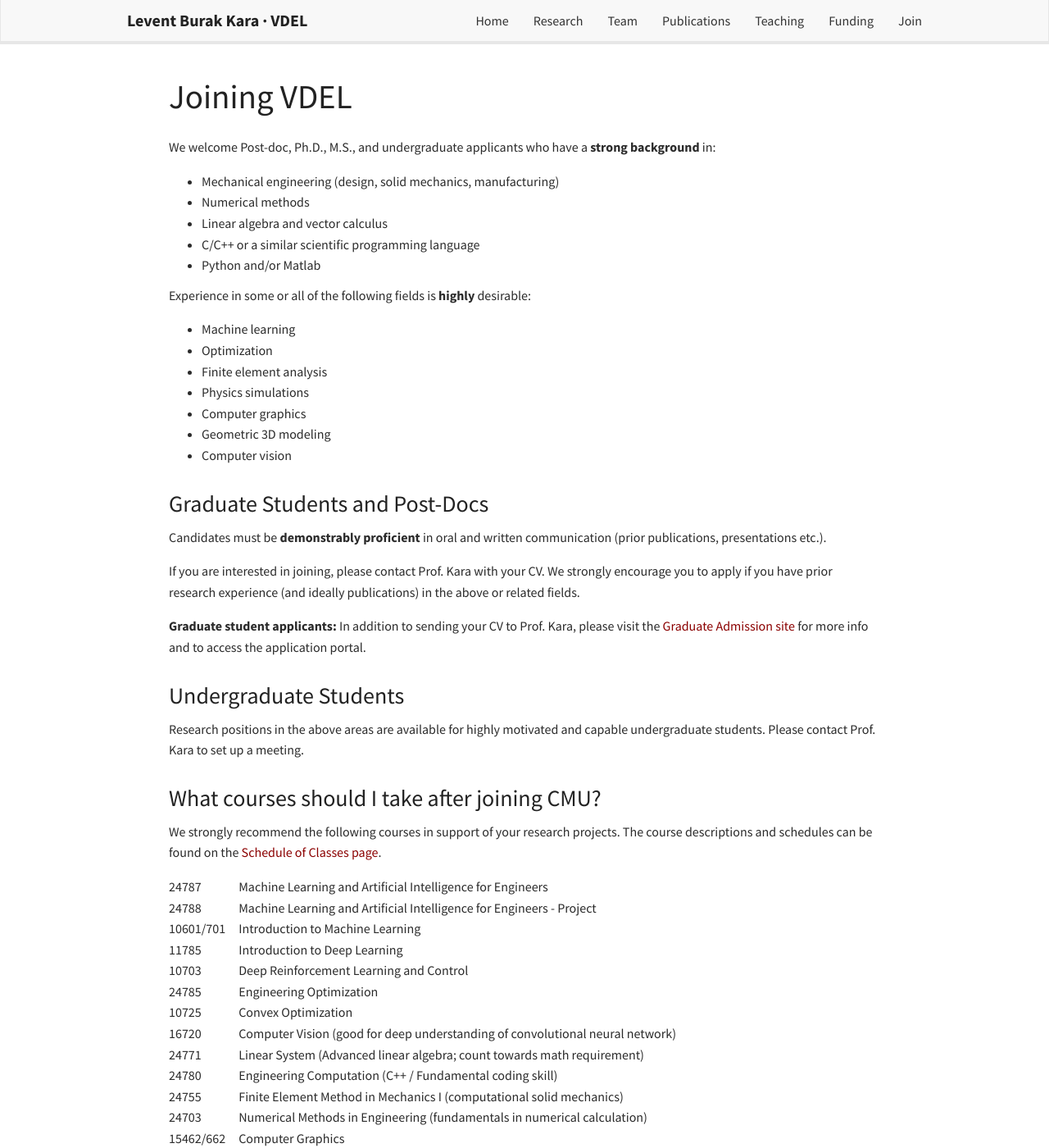
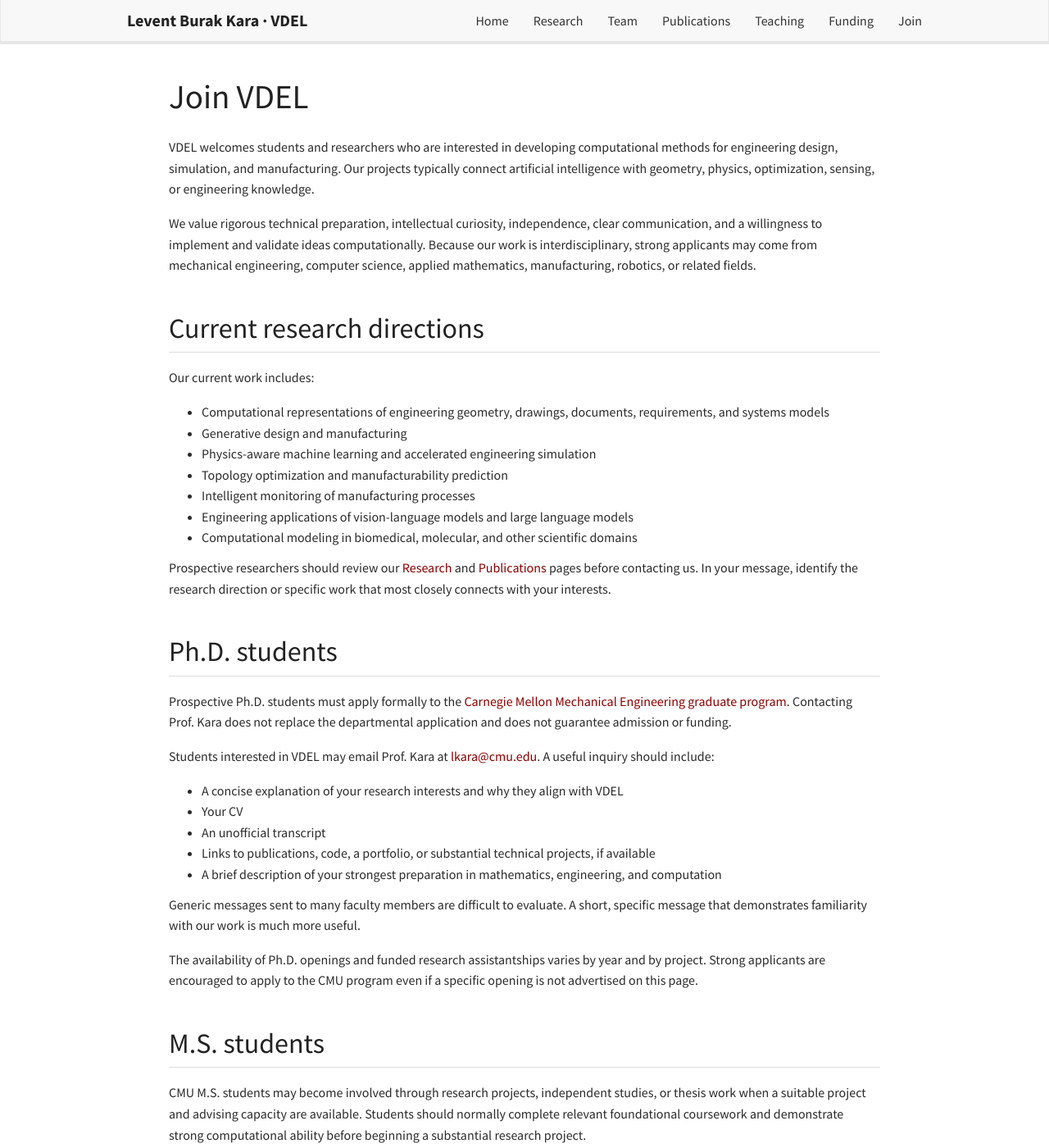
Before and after one commit to levburkara/levburkara.github.io, a Jekyll site: the page built from _pages/join.md, in a window 1280 px wide and 1400 px high. Shown: the whole window at 82% size. Built offline with Jekyll 4.4.1, drawn with Linux system fonts in a browser that asks for light colours; nearby versions of some CDN libraries; some of the changed text lies outside the part shown.

Commit message:
Add files via upload

```diff
--- a/_pages/join.md
+++ b/_pages/join.md
@@ -1,64 +1,114 @@
 ---
-title: "Visual Design and Engineering Lab - Join"
+title: "Join VDEL | Visual Design and Engineering Lab"
 layout: textlay
-excerpt: "Join"
+excerpt: "Information for prospective Ph.D., M.S., and undergraduate researchers interested in joining VDEL at Carnegie Mellon University."
 sitemap: true
 permalink: /join/
 ---
 
-# Joining VDEL
+# Join VDEL
 
-We welcome Post-doc, Ph.D., M.S., and undergraduate applicants who have a **strong background** in:
+VDEL welcomes students and researchers who are interested in developing computational methods for engineering design, simulation, and manufacturing. Our projects typically connect artificial intelligence with geometry, physics, optimization, sensing, or engineering knowledge.
 
-* Mechanical engineering (design, solid mechanics, manufacturing)
-* Numerical methods
-* Linear algebra and vector calculus
-* C/C++ or a similar scientific programming language
-* Python and/or Matlab
+We value rigorous technical preparation, intellectual curiosity, independence, clear communication, and a willingness to implement and validate ideas computationally. Because our work is interdisciplinary, strong applicants may come from mechanical engineering, computer science, applied mathematics, manufacturing, robotics, or related fields.
 
+## Current research directions
 
-Experience in some or all of the following fields is **highly** desirable:
+Our current work includes:
 
-- Machine learning
+- Computational representations of engineering geometry, drawings, documents, requirements, and systems models
+- Generative design and manufacturing
+- Physics-aware machine learning and accelerated engineering simulation
+- Topology optimization and manufacturability prediction
+- Intelligent monitoring of manufacturing processes
+- Engineering applications of vision-language models and large language models
+- Computational modeling in biomedical, molecular, and other scientific domains
+
+Prospective researchers should review our [Research]({{ site.url }}{{ site.baseurl }}/research) and [Publications]({{ site.url }}{{ site.baseurl }}/publications) pages before contacting us. In your message, identify the research direction or specific work that most closely connects with your interests.
+
+## Ph.D. students
+
+Prospective Ph.D. students must apply formally to the [Carnegie Mellon Mechanical Engineering graduate program](https://www.meche.engineering.cmu.edu/education/graduate-programs/admission/index.html). Contacting Prof. Kara does not replace the departmental application and does not guarantee admission or funding.
+
+Students interested in VDEL may email Prof. Kara at [lkara@cmu.edu](mailto:lkara@cmu.edu). A useful inquiry should include:
+
+- A concise explanation of your research interests and why they align with VDEL
+- Your CV
+- An unofficial transcript
+- Links to publications, code, a portfolio, or substantial technical projects, if available
+- A brief description of your strongest preparation in mathematics, engineering, and computation
+
+Generic messages sent to many faculty members are difficult to evaluate. A short, specific message that demonstrates familiarity with our work is much more useful.
+
+The availability of Ph.D. openings and funded research assistantships varies by year and by project. Strong applicants are encouraged to apply to the CMU program even if a specific opening is not advertised on this page.
+
+## M.S. students
+
+CMU M.S. students may become involved through research projects, independent studies, or thesis work when a suitable project and advising capacity are available. Students should normally complete relevant foundational coursework and demonstrate strong computational ability before beginning a substantial research project.
+
+When contacting Prof. Kara, include your CV, transcript, program and expected graduation date, relevant courses, and a concise description of the research problem you would like to investigate. It is helpful to include examples of previous technical work.
+
+## Undergraduate students
+
+We welcome inquiries from motivated CMU undergraduate students. Undergraduate research projects are most successful when students can commit consistent time over more than one semester and have completed foundational courses in programming, mathematics, mechanics, design, or machine learning.
+
+Undergraduate students should send a short statement of interest, a résumé, an unofficial transcript, and an indication of their expected weekly availability. Prior research experience is helpful but not required for every project.
+
+## Preparation
+
+Applicants do not need to be experts in every area listed below. However, strong preparation in several of these subjects is important:
+
+### Foundations
+
+- Linear algebra and vector calculus
+- Numerical methods
+- Probability and statistics
+- Engineering mechanics or another substantive application area
+- Data structures and algorithms
+
+### Computation
+
+- Python and scientific-computing tools
+- C/C++ or another compiled scientific-programming language
+- Version control and reproducible computational workflows
+- Experience implementing, testing, and documenting nontrivial algorithms
+
+### Relevant advanced areas
+
+- Machine learning and deep learning
 - Optimization
-- Finite element analysis
-- Physics simulations
-- Computer graphics
-- Geometric 3D modeling
+- Finite-element analysis and physics simulation
+- Computer graphics and geometric modeling
 - Computer vision
+- Additive manufacturing and process monitoring
+- Natural-language processing and large language models
 
-### Graduate Students and Post-Docs
+Demonstrated depth in a smaller number of areas is generally more valuable than superficial familiarity with all of them.
 
-Candidates must be **demonstrably proficient** in oral and written communication (prior publications, presentations etc.).
+## Recommended CMU courses
 
-If you are interested in joining, please contact Prof. Kara with your CV. We strongly encourage you to apply if you have prior research experience (and ideally publications) in the above or related fields.
+The appropriate course plan depends on the student's background and project. Courses that have supported VDEL research include:
 
-**Graduate student applicants:** In addition to sending your CV to Prof. Kara, please visit the [Graduate Admission site](https://www.meche.engineering.cmu.edu/education/graduate-programs/admission/index.html) for more info and to access the application portal.
+| Course | Subject |
+|:--|:--|
+| 24-787 | Machine Learning and Artificial Intelligence for Engineers |
+| 24-788 | Machine Learning and Artificial Intelligence for Engineers — Project |
+| 10-601 / 10-701 | Introduction to Machine Learning |
+| 11-785 | Introduction to Deep Learning |
+| 24-785 | Engineering Optimization |
+| 10-725 | Convex Optimization |
+| 16-720 | Computer Vision |
+| 24-771 | Linear Systems |
+| 24-780 | Engineering Computation |
+| 24-755 | Finite Element Method in Mechanics I |
+| 24-703 | Numerical Methods in Engineering |
+| 15-462 / 15-662 | Computer Graphics |
+| 15-351 / 15-650 | Algorithms and Advanced Data Structures |
 
+Course numbers and offerings may change. Students should consult the current CMU Schedule of Classes and discuss their plans with their academic and research advisors.
 
-### Undergraduate Students
+## What to expect from research in VDEL
 
-Research positions in the above areas are available for highly motivated and capable undergraduate students. Please contact Prof. Kara to set up a meeting.
+VDEL projects generally require students to move between theory, software implementation, experimentation, and technical communication. Researchers are expected to engage deeply with the relevant literature, build reliable computational systems, evaluate results carefully, document their work, and contribute constructively to the laboratory community.
 
-### What courses should I take after joining CMU?
-
-We strongly recommend the following courses in support of your research projects. The course descriptions and schedules can be found on the [Schedule of Classes page](https://enr-apps.as.cmu.edu/open/SOC/SOCServlet).
-
-
-
-| 24787 | &nbsp; &nbsp; &nbsp;| Machine Learning and Artificial Intelligence for Engineers           |
-| 24788 | &nbsp; &nbsp; &nbsp;| Machine Learning and Artificial Intelligence for Engineers - Project |
-| 10601/701    |  &nbsp; &nbsp; &nbsp;|     Introduction to Machine Learning           |
-|  11785      |  &nbsp; &nbsp; &nbsp;|     Introduction to Deep Learning                  |
-| 10703 | &nbsp; &nbsp; &nbsp;|  Deep Reinforcement Learning and Control|
-| 24785 | &nbsp; &nbsp; &nbsp;|  Engineering Optimization|
-| 10725 | &nbsp; &nbsp; &nbsp;|  Convex Optimization|
-| 16720 | &nbsp; &nbsp; &nbsp;|  Computer Vision    (good for deep understanding of convolutional neural network)|
-| 24771 | &nbsp; &nbsp; &nbsp;|  Linear System (Advanced linear algebra; count towards math requirement)|
-| 24780 | &nbsp; &nbsp; &nbsp;|  Engineering Computation (C++ / Fundamental coding skill)|
-| 24755 | &nbsp; &nbsp; &nbsp;|  Finite Element Method in Mechanics I (computational solid mechanics)|
-| 24703 | &nbsp; &nbsp; &nbsp;|  Numerical Methods in Engineering (fundamentals in numerical calculation) |
-| 15462/662 | &nbsp; &nbsp; &nbsp;|  Computer Graphics|
-| 15351/650 | &nbsp; &nbsp; &nbsp;|  Algorithms and Advanced Data Structures (theory)|
-|  | &nbsp; &nbsp; &nbsp;|  |
-|  | &nbsp; &nbsp; &nbsp;|  |
+In return, students receive close intellectual engagement, opportunities to collaborate across disciplines, and experience pursuing research questions from initial formulation through publication and practical demonstration.
```
